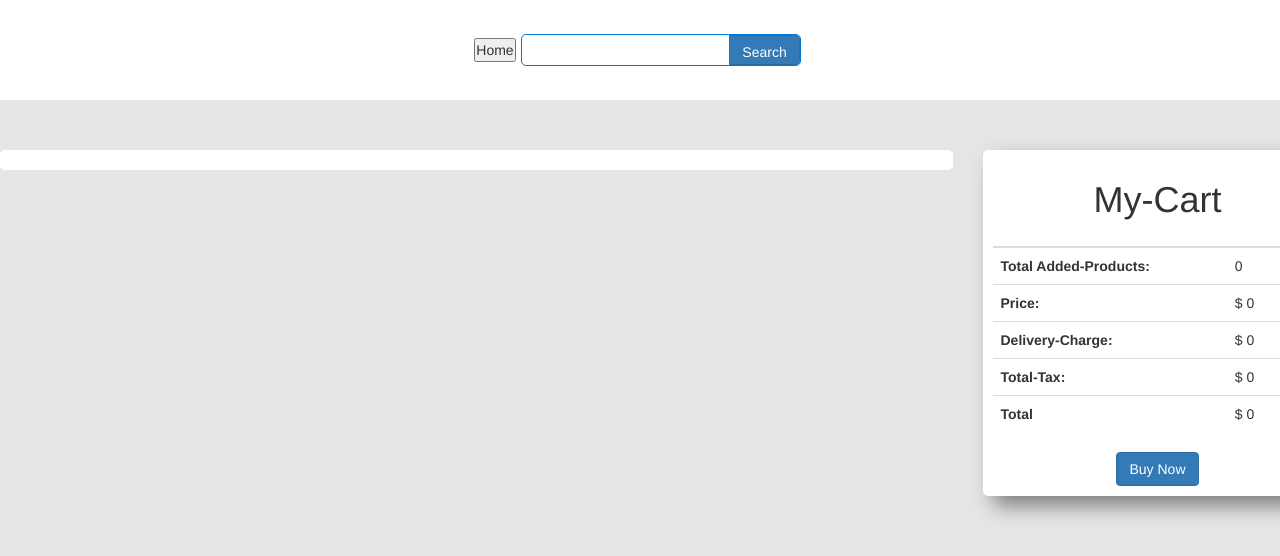
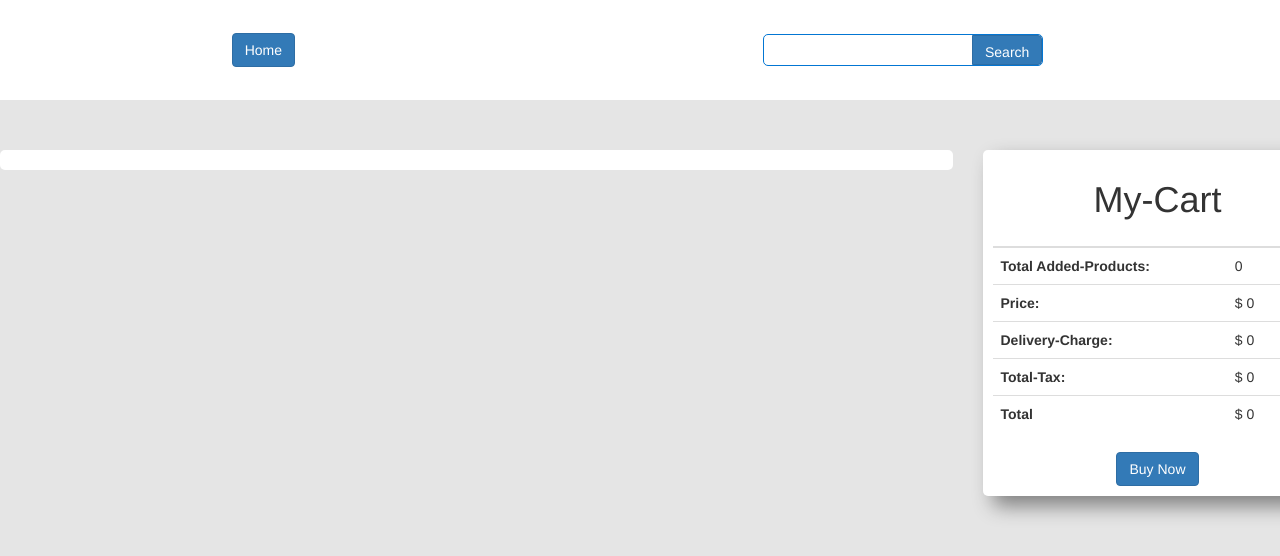
Before and after one commit to iqbalhossen0483/ranga-javascript, a plain HTML site: page index.html in a window 1280 px wide. Drawn offline with nearby package versions, Linux system fonts and the light colour scheme; no server answers.

Commit message:
home btn added

```diff
--- a/css/style.css
+++ b/css/style.css
@@ -11,11 +11,12 @@ body {
 header{
   height: 100px;
   display: flex !important;
-  justify-content: center;
+  justify-content: space-around;
   align-items: center;
   margin-bottom: 50px;
   background-color: #fff;
 }
+
 .search-field {
   border: none;
   border-radius: 50px;
@@ -90,6 +91,7 @@ header{
  display: flex;
  justify-content: center;
  align-items: center;
+ overflow: hidden;
 }
 .product-details-image{
   width: 250px;
@@ -113,6 +115,7 @@ header{
 .details-body{
   padding: 7px;
   text-align: justify;
+  margin-bottom: 30px;
 }
 
 @media only screen and (max-width: 768px) {
--- a/index.html
+++ b/index.html
@@ -19,7 +19,7 @@
 
 <body>
   <header>
-    <button class="menu-item">Home</button>
+    <p class="btn btn-primary" id="menu-item" onclick="goHome()">Home</p>
     <div class="search-field">
       <div class="search-box">
         <input id="input-field" class="search-field" type="text" />
--- a/js/app.js
+++ b/js/app.js
@@ -57,6 +57,9 @@ const addDetails = (product) => {
   document.getElementById('root-details').appendChild(div1);
   document.getElementById('root-details').appendChild(div2);
 }
+const goHome = () => {
+  location.reload();
+}
 
 let count = 0;
 const addToCart = (id, price) => {
```
